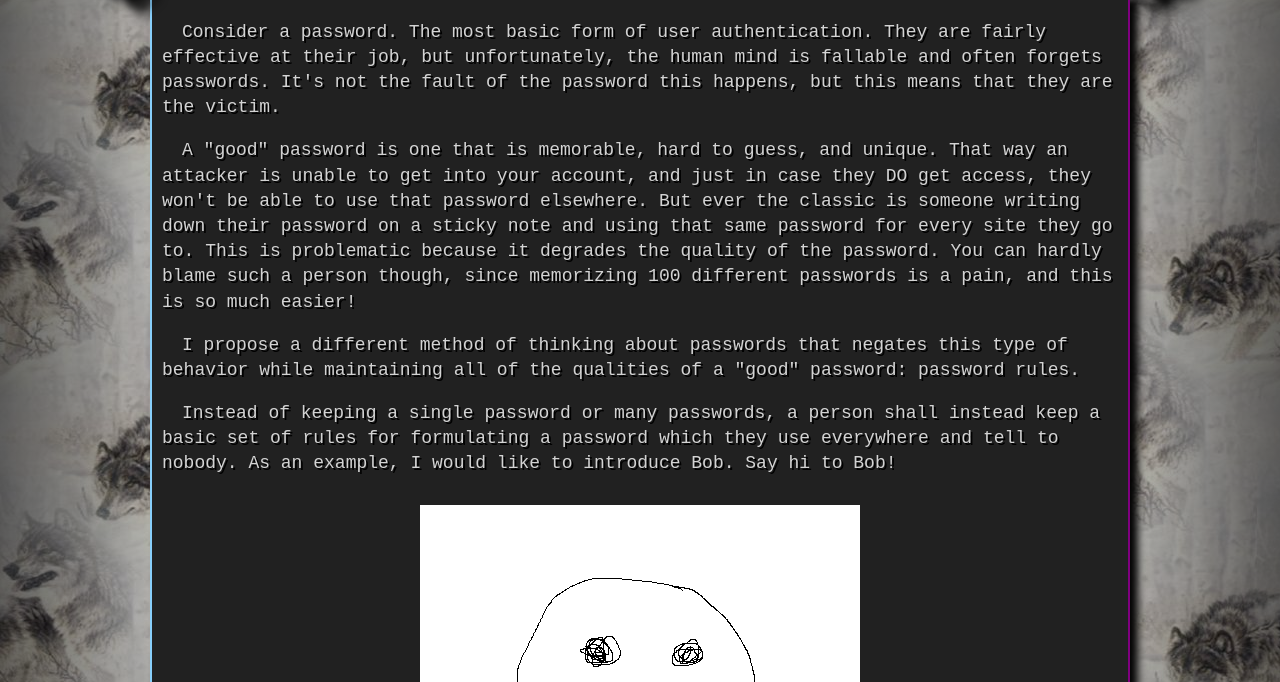
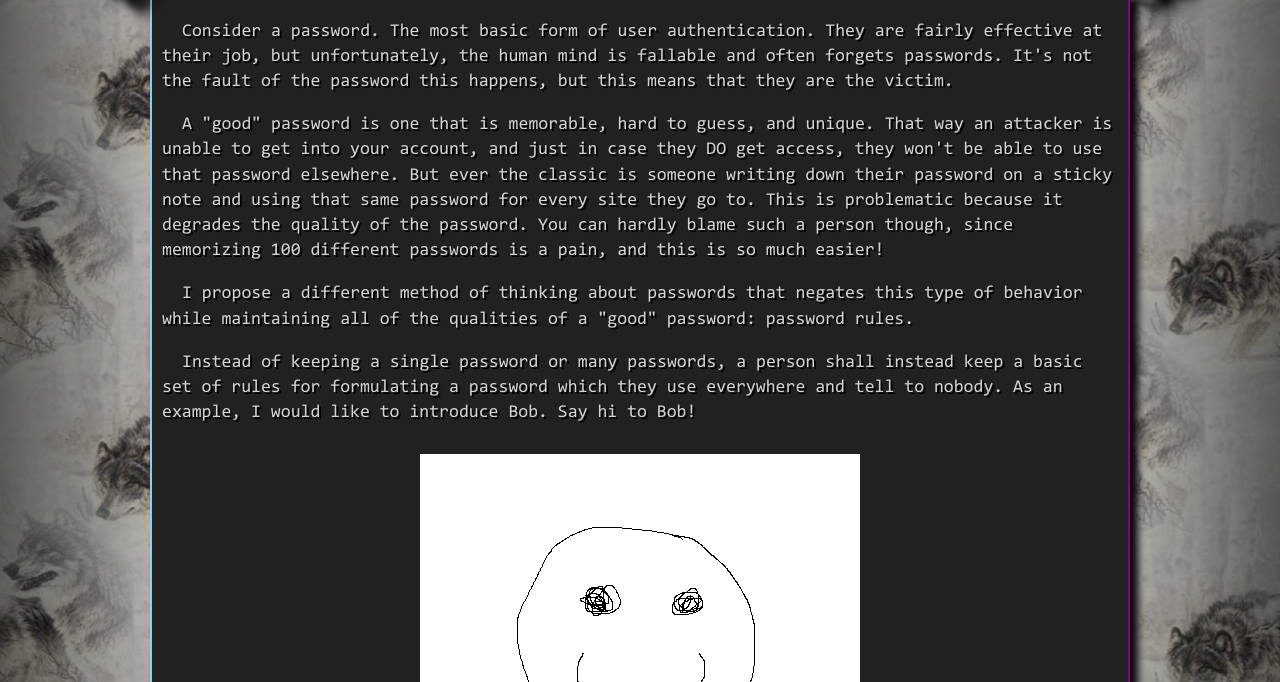
Before and after one commit to LiterallyANoodle/LiterallyANoodle.github.io, a plain HTML site: page password-managers.html in a window 1280 px wide. Shown: the part 118-800 px from the top of the page. Drawn offline with Linux system fonts and the light colour scheme.

Commit message:
consolas font

```diff
--- a/password-managers.html
+++ b/password-managers.html
@@ -18,6 +18,11 @@
 		@font-face {
 			font-family: "PressStart2P";
 			src: url(Assets/fonts/PressStart2P-Regular.ttf) format("truetype");
+		}
+
+		@font-face {
+			font-family: "Consolas";
+			src: url(Assets/fonts/CONSOLA.TTF) format("truetype");
 		}
 
 		@keyframes cycle-gradient {
@@ -98,7 +103,6 @@
 		}
 
 		.content {
-			font-family: "Lemon";
 			text-align: left;
 			border: 2px solid;
 			border-color: lightskyblue purple purple lightskyblue;
@@ -106,7 +110,7 @@
             padding: 10px;
             margin: 10px;
             font-size: 18px;
-            font-family: 'Courier New', Courier, monospace;
+            font-family: "Consolas", monospace;
 		}
 
         .content p {
```
Also changed, not shown: Assets/fonts/CONSOLA.TTF (added).
